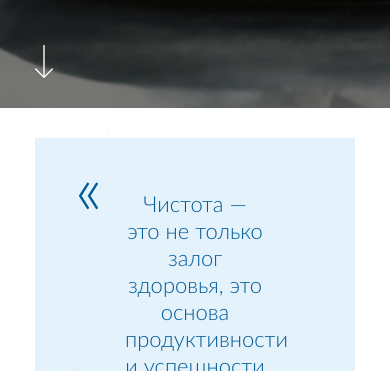
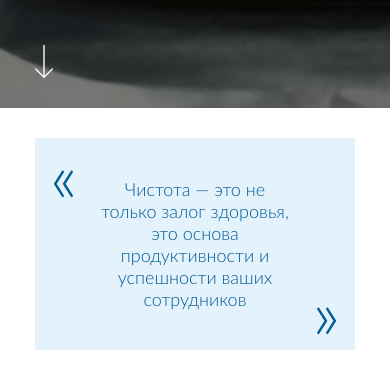
Before and after one commit to vitaliybalayan/scs, a website: page app/inner.html in a window 390 px wide. Shown: the part 392-763 px from the top of the page. Drawn offline with Linux system fonts and the light colour scheme.

Commit message:
release v1.5

```diff
--- a/app/sass/_media.sass
+++ b/app/sass/_media.sass
@@ -242,6 +242,11 @@
 		font-size: 20px
 		.hightlight
 			font-size: 26px
+	[class*=blockquote-]
+		font-size: 18px
+		padding: 20px 30px
+		blockquote
+			margin: 20px 35px
 
 @media only screen and (max-width : 400px)
 	.big__slider-title
```
Also changed, not shown: app/css/main.min.css, dist/css/main.min.css.
